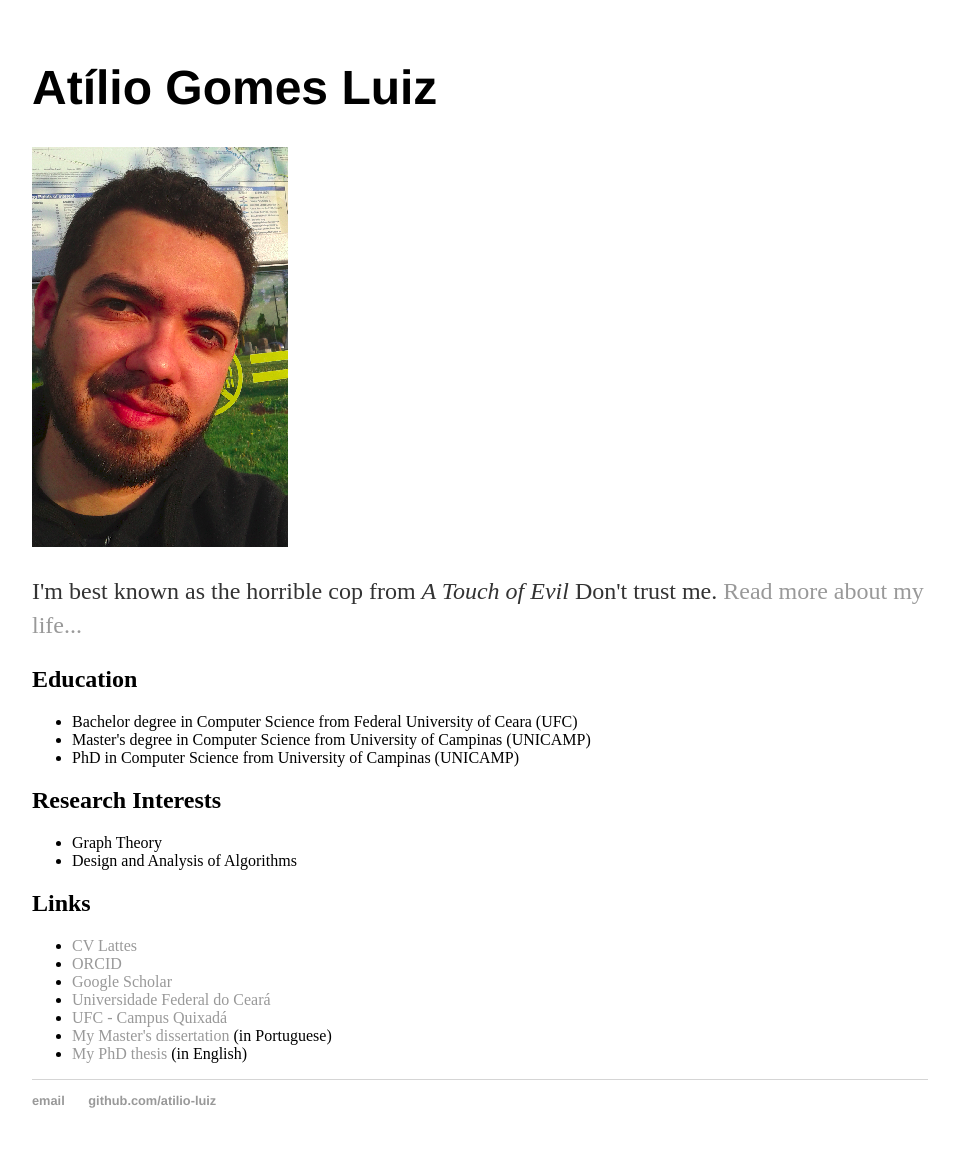
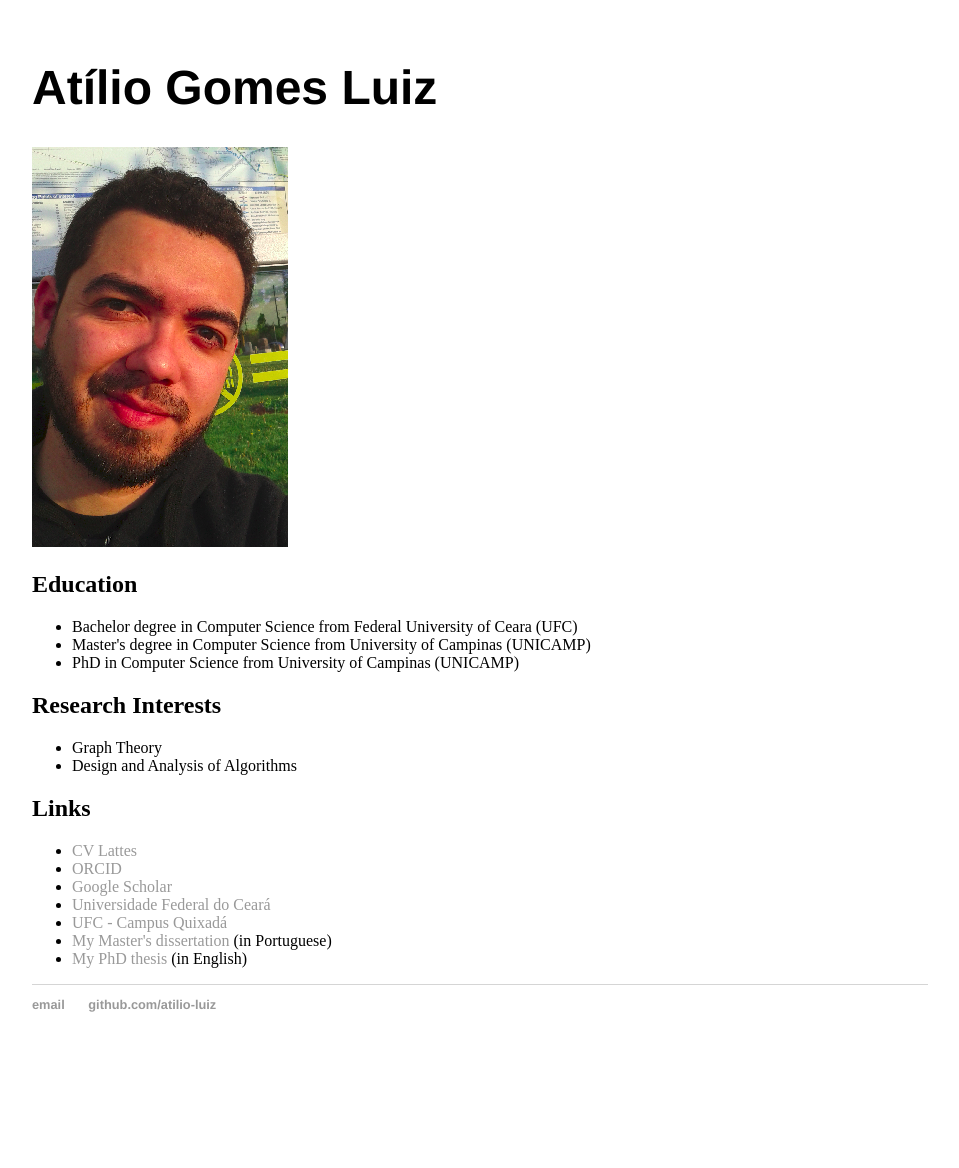
Before and after one commit to Atilio-Luiz/atilio-luiz.github.io, a Jekyll site: the page built from index.md, in a window 1280 px wide. Shown: the whole page, without its empty margins (160-1119 px from the left). Built offline with Jekyll 4.4.1, drawn with Linux system fonts in a browser that asks for light colours; after the commit the page ends 1072 px from its top, so only the background shows below that; some of the changed lines change nothing that is shown.

Commit message:
Update index.md

```diff
--- a/index.md
+++ b/index.md
@@ -5,7 +5,7 @@
 <div class="blurb">
 	<h1>Atílio Gomes Luiz</h1>
 	<img src="atilio.png" alt="atilio">
-	<p>I'm best known as the horrible cop from <em>A Touch of Evil</em> Don't trust me. <a href="/about">Read more about my life...</a></p>
+	<!--<p>I'm best known as the horrible cop from <em>A Touch of Evil</em> Don't trust me. <a href="/about">Read more about my life...</a></p>-->
 	<h2>Education</h2>
         <ul>
 	<li>Bachelor degree in Computer Science from Federal University of Ceara (UFC)</li>
@@ -22,7 +22,7 @@
             <li><a href="http://buscatextual.cnpq.br/buscatextual/visualizacv.do?id=K4261453U6" title="CV Lattes" target="_blank">CV Lattes</a></li>
             <li><a href="https://orcid.org/0000-0002-6177-403X" title="Google Scholar" target="_blank">ORCID</a></li>
             <li><a href="https://scholar.google.com.br/citations?user=SoW-AFAAAAAJ&hl=pt-BR&oi=ao&hl=pt-BR" title="Google Scholar" target="_blank">Google Scholar</a></li>
-		    <li><a href="https://www.ufc.br" title="UFC" target="_blank">Universidade Federal do Ceará</a></li>
+		    <li><a href="www.ufc.br" title="UFC" target="_blank">Universidade Federal do Ceará</a></li>
 		    <li><a href="https://www.quixada.ufc.br" title="UFC Quixadá" target="_blank">UFC - Campus Quixadá</a></li>
 		    <li><a href="http://repositorio.unicamp.br/jspui/handle/REPOSIP/275526" target="_blank">My Master's dissertation</a> (in Portuguese)</li>
 		    <li><a href="http://repositorio.unicamp.br/jspui/handle/REPOSIP/332078" target="_blank">My PhD thesis</a> (in English)</li>
```
